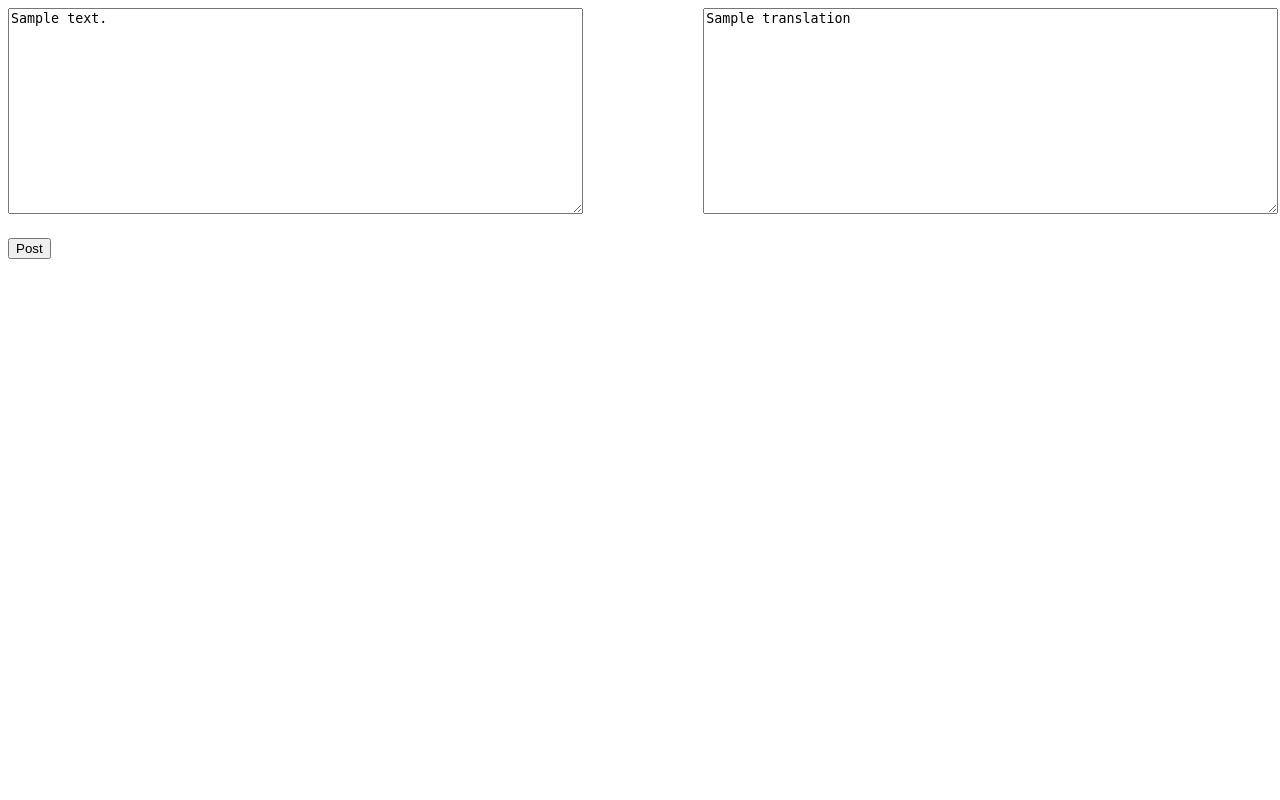
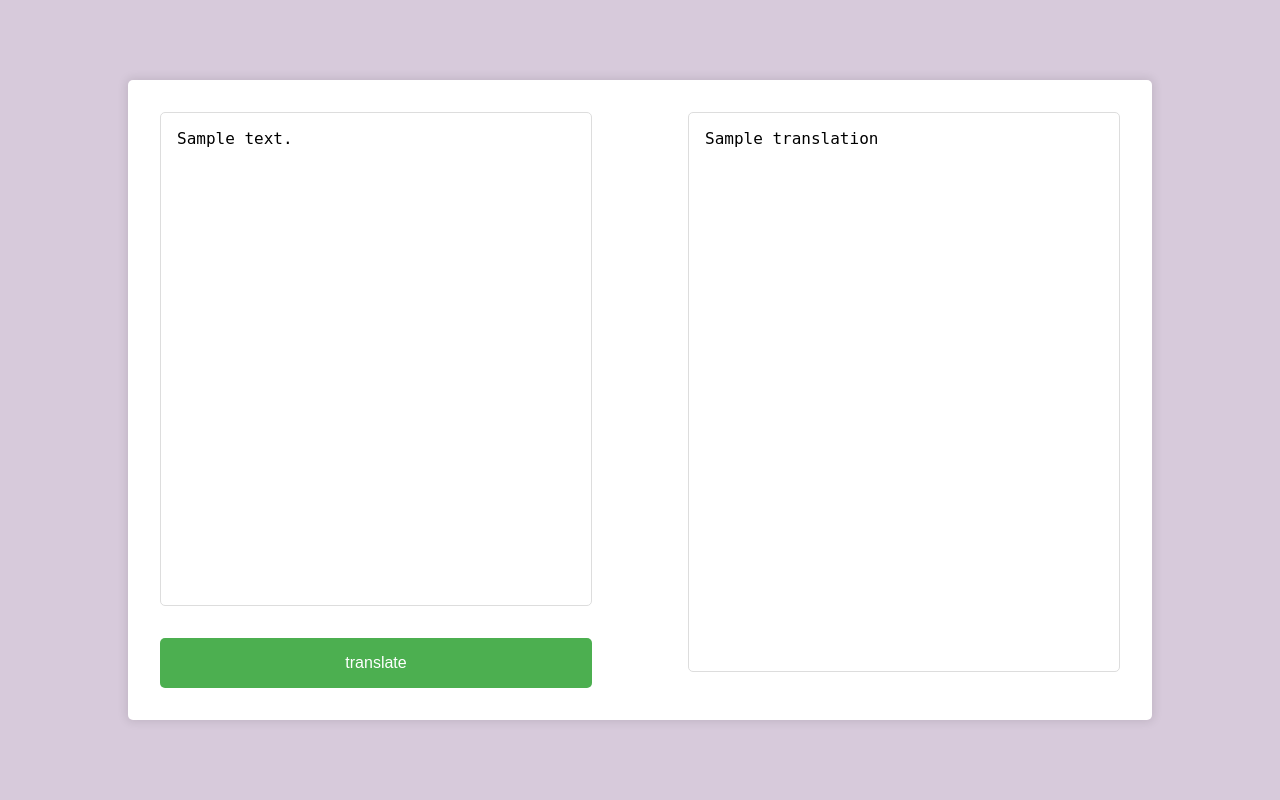
Before and after one commit to 3104yoshi/writing_corrector, a Flask app: template templates/index.html in a window 1280 px wide. Run offline with Flask 3, Linux system fonts and the light colour scheme; the template is opened without the code that fills it: most values are stand-ins (such as "Sample title", 1, 10 or a date in 2020).

Commit message:
modify css

```diff
--- a/static/styles.css
+++ b/static/styles.css
@@ -1,18 +1,61 @@
-#main-container {
+body {
+    display: flex;
+    justify-content: center;
+    align-items: center;
+    height: 100vh;
+    margin: 0;
+    background-color: #d7cadb;
+    font-family: Arial, sans-serif;
+}
+
+.main-container {
     display: flex;
     justify-content: space-between;
+    width: 80%;
+    height: 80%;
+    box-shadow: 0px 0px 10px 2px rgba(0,0,0,0.1);
+    background-color: white;
+    border-radius: 5px;
+    padding: 2em;
+    box-sizing: border-box;
 }
 
-#left-zone, #right-zone {
+.zone {
+    display: flex;
+    flex-direction: column;
+    justify-content: space-between;
     width: 45%;
+    height: 100%;
 }
 
-textarea {
+.input-output {
     width: 100%;
-    height: 200px;
+    flex-grow: 1; /* Added this to make the textarea grow */
+    resize: none;
+    padding: 1em;
+    font-size: 16px;
+    border-radius: 5px;
+    border: 1px solid #ddd;
+    box-sizing: border-box;
+    margin-bottom: 1em; /* Add a little space before the button */
 }
 
-button {
-    display: block;
-    margin-top: 20px;
+.form {
+    display: flex;
+    flex-direction: column;
+    flex-grow: 1; /* Added this to make the form grow */
 }
+
+.post-button {
+    padding: 1em;
+    border: none;
+    border-radius: 5px;
+    background-color: #4caf50;
+    color: white;
+    cursor: pointer;
+    font-size: 16px;
+    margin-top: 1em; /* Add a little space after the textarea */
+}
+.post-button:hover {
+    background-color: #45a049;
+}
--- a/templates/index.html
+++ b/templates/index.html
@@ -4,15 +4,15 @@
     <link rel="stylesheet" type="text/css" href="{{ url_for('static', filename='styles.css') }}">
 </head>
 <body>
-    <div id="main-container">
-        <div id="left-zone">
-            <form method="POST">
-                <textarea id="input-text" name="input-text" rows="10" cols="50">{{ input_text }}</textarea>
-                <button id="post-button" type="submit">Post</button>
+    <div class="main-container">
+        <div class="zone">
+            <form class="form" method="POST">
+                <textarea class="input-output" name="input-text" rows="10" cols="50">{{ input_text }}</textarea>
+                <button class="post-button" type="submit">translate</button>
             </form>
         </div>
-        <div id="right-zone">
-            <textarea id="output-text" rows="10" cols="50" readonly>{{ translation }}</textarea>
+        <div class="zone">
+            <textarea class="input-output" rows="10" cols="50" readonly>{{ translation }}</textarea>
         </div>
     </div>
 </body>
```
